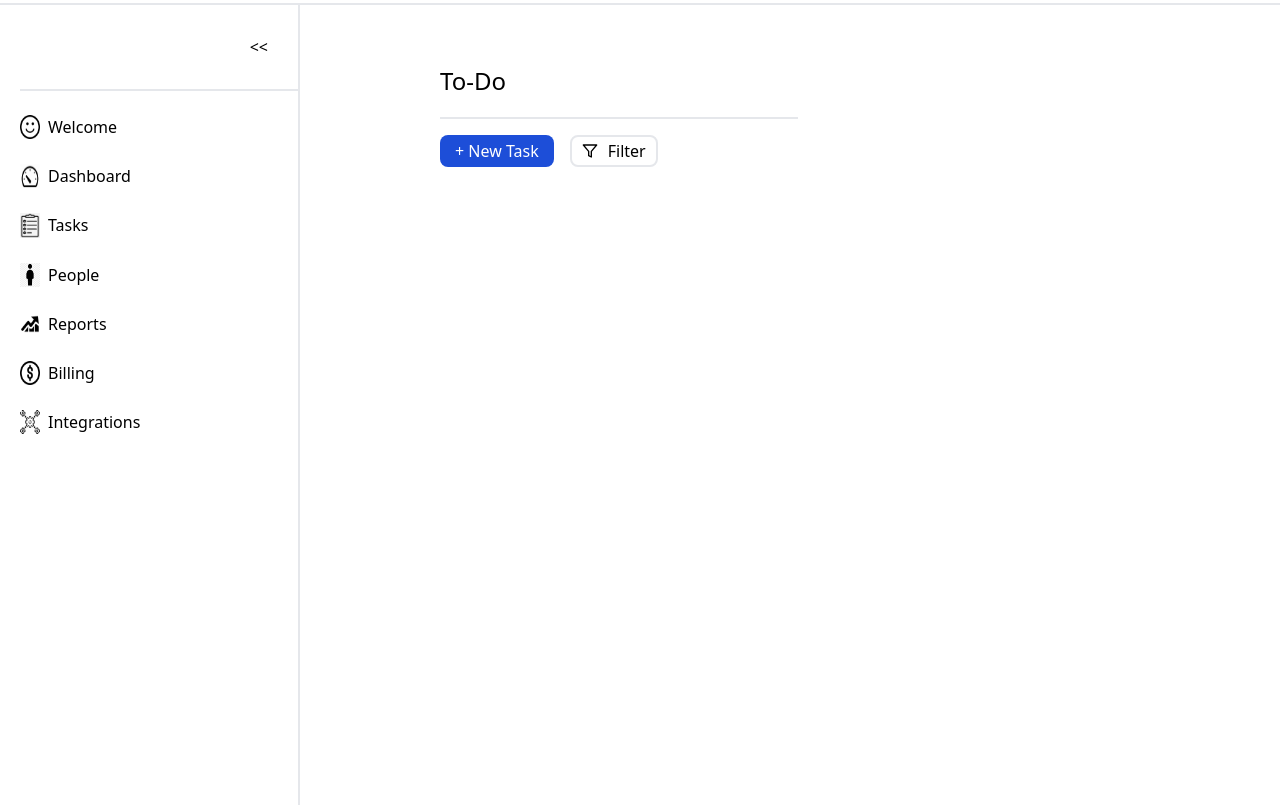
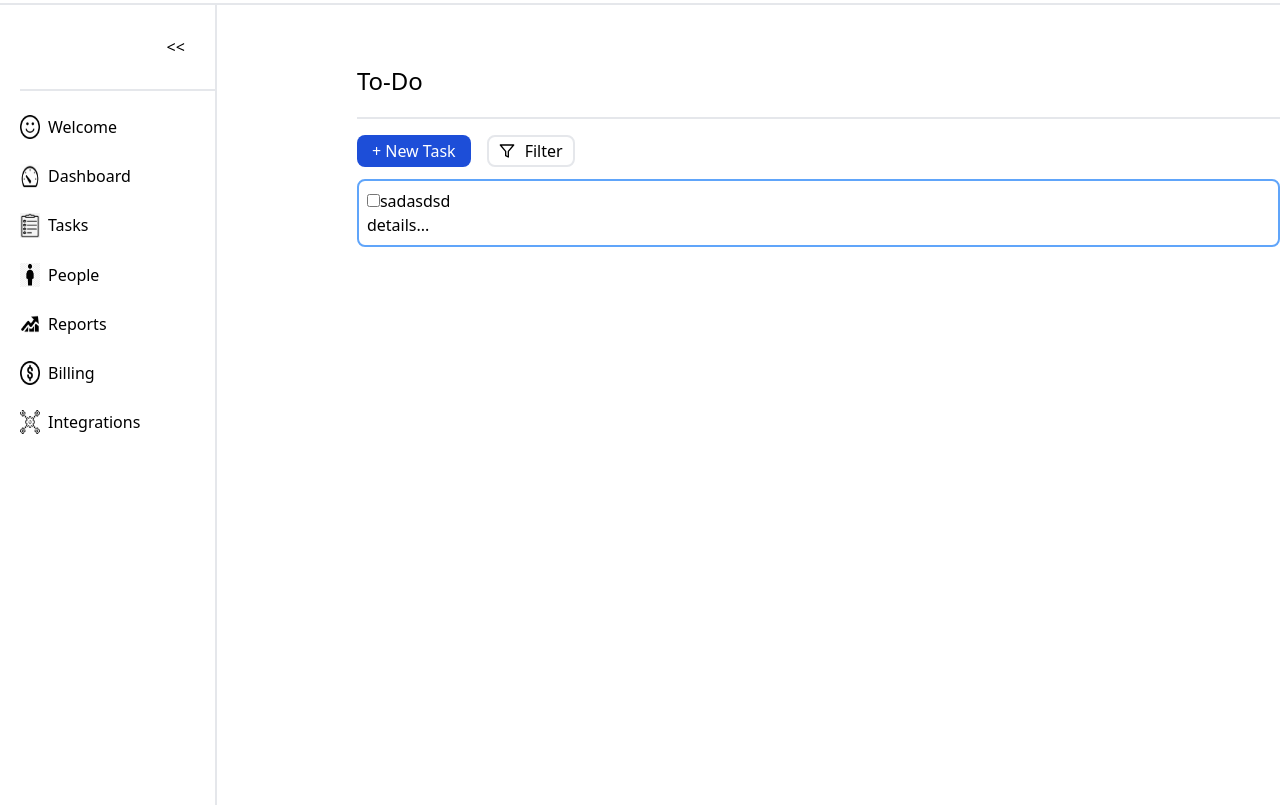
Before and after one commit to ongkitwei/TaskTracker, a React (Vite) app: page / in a window 1280 px wide. Built offline with nearby package versions, Linux system fonts and the light colour scheme.

Commit message:
incomplete rendering of tasdk

```diff
--- a/src/App.jsx
+++ b/src/App.jsx
@@ -1,5 +1,5 @@
 import SideBar from './SideBar';
-import ContentPage from './ContentPage';
+import ContentPage from './contentPage';
 
 function App() {
 
--- a/src/ContentPage.jsx
+++ b/src/ContentPage.jsx
@@ -2,14 +2,21 @@ import { Fragment, useState } from 'react';
 import TodoTask from './TodoTask';
 import { FiFilter }  from "react-icons/fi";
 import Modal from './Modal';
+import { createContext } from 'react';
+
+export const MyContext = createContext();
 
 function ContentPage() {
-
   // state for opening and closing modal
   const [showModal, setModal] = useState(false);
 
+  // state for Modal.jsx
+  const[todosTitle, settodosTitle] = useState(["TEST TITLE"]);
+  const[todosDescrip, settodosDescrip] = useState(["sample description"]);
+  const[todosPior, settodosPior] = useState(["High"]);
+
   return (
-    <div>
+    <MyContext.Provider value={{todosTitle, settodosTitle, todosDescrip, settodosDescrip, todosPior, settodosPior}}>
     <div className="mt-[60px] ml-[140px] flex flex-col justify-start w-full">
         <div className="border-b-2 border-gray-150 pb-5">
             <header className="text-2xl">To-Do</header>
@@ -21,9 +28,10 @@ function ContentPage() {
             <span>Filter</span>
           </button>
         </div>
+      <TodoTask />
       </div>
       <Modal show={showModal} onClose={() => setModal(false)}/>
-    </div>
+    </MyContext.Provider>
   )
 }
 
--- a/src/Modal.jsx
+++ b/src/Modal.jsx
@@ -1,21 +1,25 @@
-import { useState } from "react";
+import { useState, createContext, useRef, useEffect, useContext } from "react";
 import { FaTasks } from "react-icons/fa";
+import TodoTask from "./TodoTask";
+import { MyContext } from "./contentPage";
 
 function Modal({show, onClose}){
-  const[todosTitle, settodosTitle] = useState([]);
-  const[todosDescrip, settodosDescrip] = useState([]);
-  const[todosPior, settodosPior] = useState([]);
   // decided not to use object in state cos too messy
-
+  const {
+    todosTitle, settodosTitle,
+    todosDescrip, settodosDescrip,
+    todosPior, settodosPior
+  } = useContext(MyContext);
 
   function handleAddButton(){
     let newtodosTitle = document.getElementById("title-id").value;
     let newtodosDescrip = document.getElementById("description-id").value;
     let newtodosP = document.getElementById("p-level").value;
 
-    settodosTitle(...todosTitle, newtodosTitle);
-    settodosDescrip(...todosDescrip, newtodosDescrip);
-    settodosPior(...todosPior, newtodosP);
+    settodosTitle(todosTitle => [...todosTitle, newtodosTitle]);
+    settodosDescrip(todosDescrip => [...todosDescrip, newtodosDescrip]);
+    settodosPior(todosPior => [...todosPior, newtodosP]);
+    console.log(todosTitle);
     onClose();
  }
 
--- a/src/TodoTask.jsx
+++ b/src/TodoTask.jsx
@@ -1,10 +1,11 @@
+import React, { useContext } from 'react';
+
 function TodoTask() {
-
   return (
-    <div>
+    <div className="border-2 border-blue-400 mt-3 rounded-lg p-2">
         <input type="checkbox"></input>
-        <span>header</span>
-        <p>details.......</p>
+        <span>sadasdsd</span>
+        <p>details...</p>
     </div>
   )
 }
```
Also changed, not shown: src/PopupCrude.jsx (deleted, +0 -15 lines).
